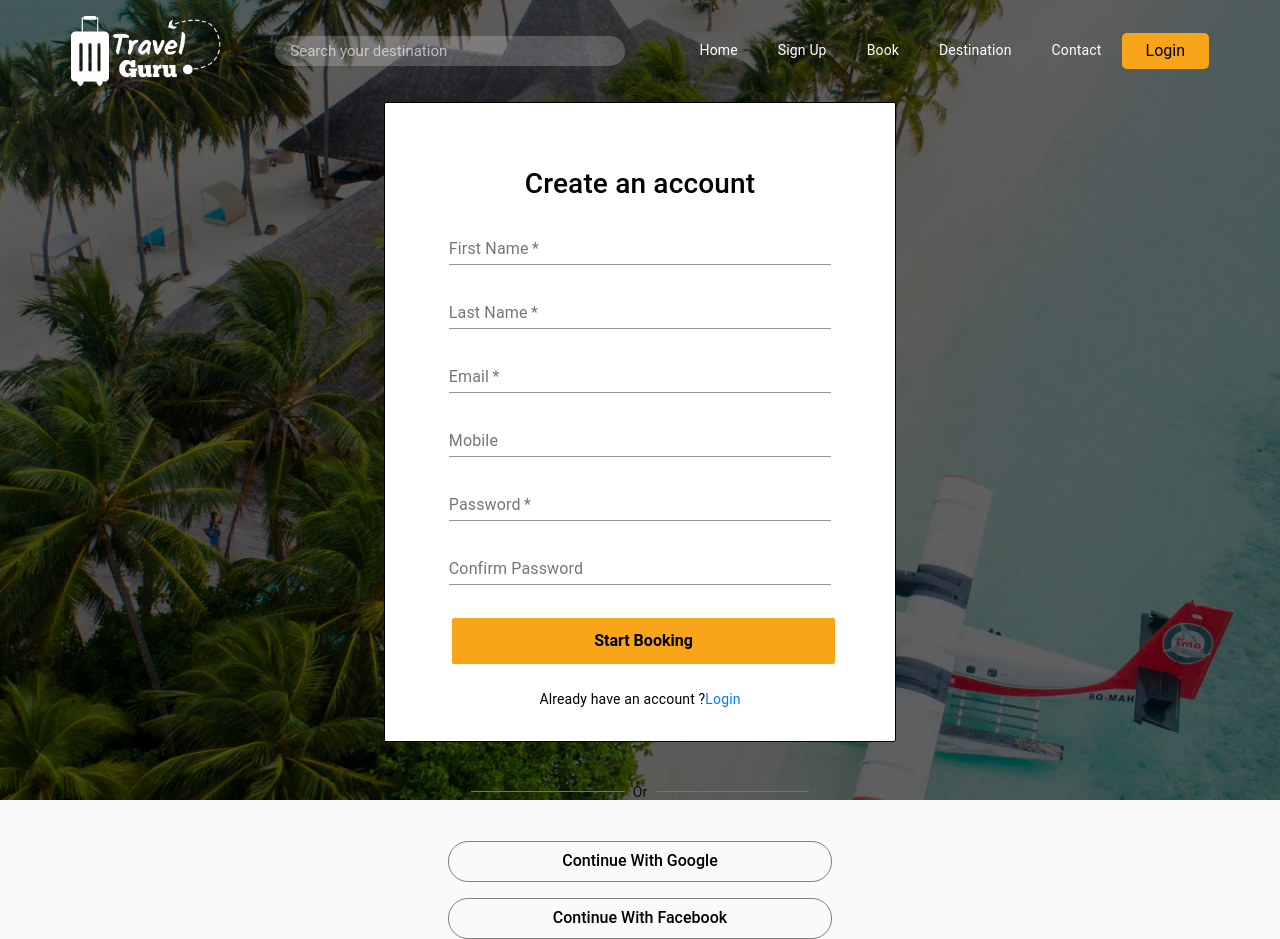
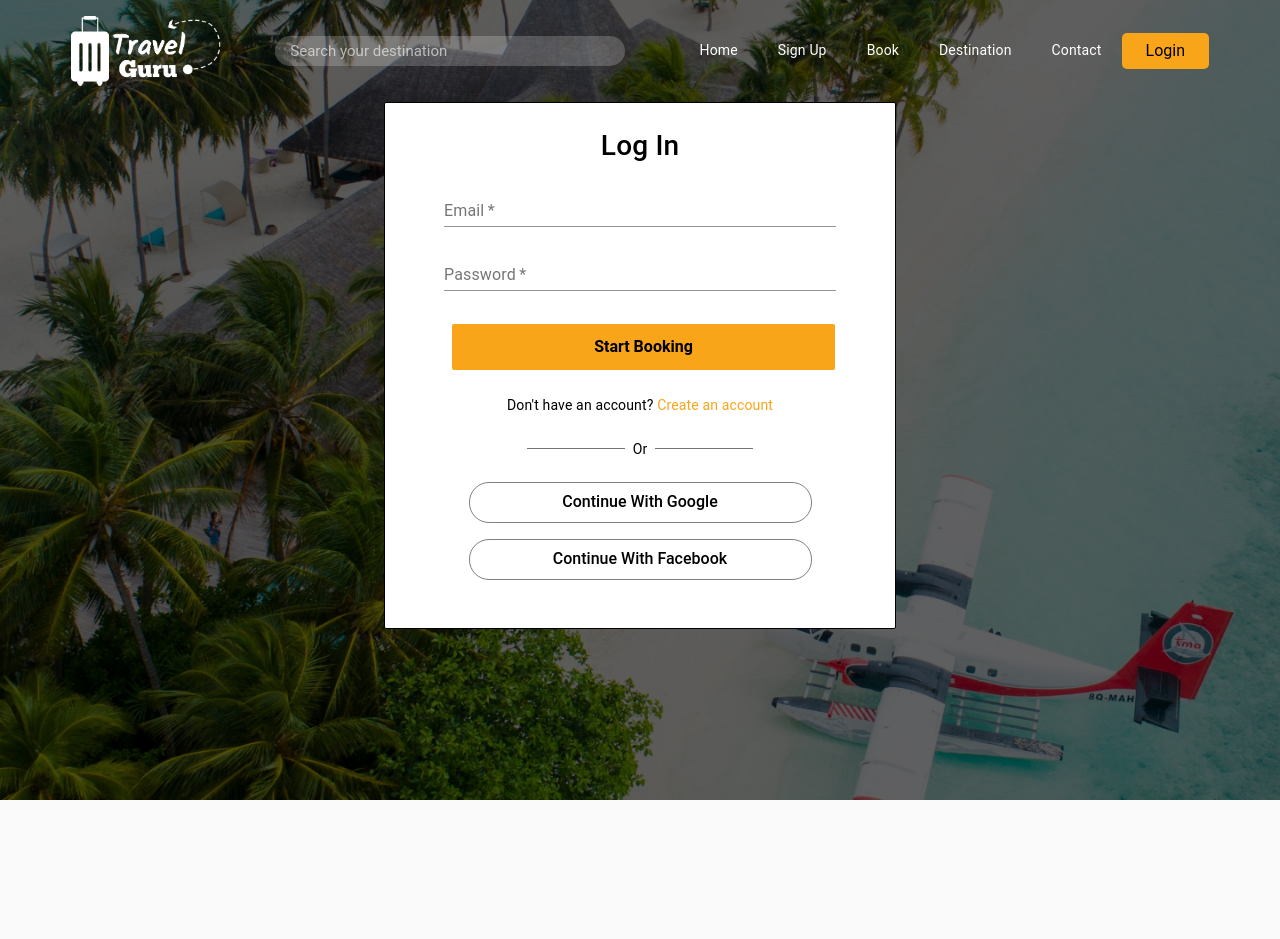
Before and after one commit to farjana001/travel-guru, a React (Create React App) app: page /signUp in a window 1280 px wide. After the commit the page ends 800 px from the top, so only its background shows below. Built offline with nearby package versions, Linux system fonts and the light colour scheme.

Commit message:
fixing login form

```diff
--- a/src/App.js
+++ b/src/App.js
@@ -45,10 +45,10 @@ function App() {
                   <Route path='/book'>
                     <Book />
                   </Route>
-                    <Route path='/login'>
+                    {/* <Route path='/login'>
                       <Login />
-                    </Route>
-                      <PrivateRoute path='/destination/:name'>
+                    </Route> */}
+                      <PrivateRoute path='/destination'>
                         <DestinationMap />
                       </PrivateRoute>
                         <Route path='*'>
--- a/src/Components/Destination/Destination.js
+++ b/src/Components/Destination/Destination.js
@@ -11,7 +11,7 @@ const Destination = (props) => {
     }
 
     return (
-        <Link to={'/destination/' + name} onClick={() => handleBooking()} className=' col-md-4'>
+        <Link  onClick={() => handleBooking()} className=' col-md-4'>
             <div className="place-img">
                 <img className='img-fluid single-card' src={img} alt="" />
             </div>
--- a/src/Components/Forms/Login.js
+++ b/src/Components/Forms/Login.js
@@ -1,93 +1,92 @@
-import React, { useContext } from 'react';
-import { TextField } from '@material-ui/core';
-import { UseForm, Form } from '../UseForm';
-import * as firebase from "firebase/app";
-import "firebase/auth";
-import firebaseConfig from './Firebase.config';
-import { Link, useHistory, useLocation } from 'react-router-dom';
-import { UserContext } from '../../App';
+// import React, { useContext } from 'react';
+// import { TextField } from '@material-ui/core';
+// import { UseForm, Form } from '../UseForm';
+// import * as firebase from "firebase/app";
+// import "firebase/auth";
+// import firebaseConfig from './Firebase.config';
+// import { Link, useHistory, useLocation } from 'react-router-dom';
+// import { UserContext } from '../../App';
 
-const initialFieldValue = {
-    id: '',
-    name: '',
-    email: '',
-    password: '',
-    newUser: false
-};
+// const initialFieldValue = {
+//     id: '',
+//     name: '',
+//     email: '',
+//     password: '',
+//     newUser: false
+// };
 
-const Login = () => {
-    const {value2} = useContext(UserContext);
-    const [loggedInUser, setLoggedInUser] = value2;
+// const Login = () => {
+//     const {value2} = useContext(UserContext);
+//     const [loggedInUser, setLoggedInUser] = value2;
 
 
-    const history = useHistory();
-    const location = useLocation();
-    let { from } = location.state || { from: { pathname: "/" } };
+//     const history = useHistory();
+//     const location = useLocation();
+//     let { from } = location.state || { from: { pathname: "/" } };
 
-    if (firebase.apps.length === 0) {
-        firebase.initializeApp(firebaseConfig);
-    }
+//     if (firebase.apps.length === 0) {
+//         firebase.initializeApp(firebaseConfig);
+//     }
 
-    const {
-        values,
-        setValues,
-        user,
-        setUser,
-        handleInputChange
-    } = UseForm(initialFieldValue)
+//     const {
+//         values,
+//         setValues,
+//         user,
+//         setUser,
+//         handleInputChange
+//     } = UseForm(initialFieldValue)
 
-    const handleSubmit = (e) => {
-        e.preventDefault()
-        console.log(user.email, user.password);
-        if (loggedInUser && user.email && user.password) {
-            firebase.auth().createUserWithEmailAndPassword(user.email, user.password)
-                .then(res => {
-                    const newUserInfo = { ...user }
-                    const signedInUser= {name: res.user.displayName, email:user.email};
-                    setLoggedInUser(signedInUser)
-                    newUserInfo.error = ''
-                    newUserInfo.success = true
-                    setUser(newUserInfo);
-                    history.replace(from);
-                })
-                .catch(error => {
-                    const newUserInfo = { ...user }
-                    newUserInfo.error = error.message;
-                    newUserInfo.success = false
-                    setUser(newUserInfo);
-                    var errorCode = error.code;
-                    var errorMessage = error.message;
-                    console.log(errorCode, errorMessage);
-                });
-        }
-    }
-    return (
-        <div>
-            <div className='create-account mx-auto text-center p-3'>
-                <h3 className="pt-5">Login</h3>
-                <Form onSubmit={handleSubmit}>
-                    <TextField
-                        name='email'
-                        label='Email'
-                        value={values.firstName}
-                        onChange={handleInputChange}
-                    />
-                    <TextField
-                        name='password'
-                        label='Password'
-                        value={values.lastName}
-                        onChange={handleInputChange}
-                        type='password'
-                    />
+//     const handleSubmit = (e) => {
+//         e.preventDefault()
+//         console.log(user.email, user.password);
+//         if (loggedInUser && user.email && user.password) {
+//             firebase.auth().createUserWithEmailAndPassword(user.email, user.password)
+//                 .then(res => {
+//                     const newUserInfo = { ...user }
+//                     const signedInUser= {name: res.user.displayName, email:user.email};
+//                     setLoggedInUser(signedInUser)
+//                     newUserInfo.error = ''
+//                     newUserInfo.success = true
+//                     setUser(newUserInfo);
+//                     history.replace(from);
+//                 })
+//                 .catch(error => {
+//                     const newUserInfo = { ...user }
+//                     newUserInfo.error = error.message;
+//                     newUserInfo.success = false
+//                     setUser(newUserInfo);
+//                     var errorCode = error.code;
+//                     var errorMessage = error.message;
+//                     console.log(errorCode, errorMessage);
+//                 });
+//         }
+//     }
+//     return (
+//         <div>
+//             <div className='create-account mx-auto text-center p-3'>
+//                 <h3 className="pt-5">Login</h3>
+//                 <Form onSubmit={handleSubmit}>
+//                     <TextField
+//                         name='email'
+//                         label='Email'
+//                         value={values.firstName}
+//                         onChange={handleInputChange}
+//                     />
+//                     <TextField
+//                         name='password'
+//                         label='Password'
+//                         value={values.lastName}
+//                         onChange={handleInputChange}
+//                         type='password'
+//                     />
+//                     <button className='start-booking' type='submit'>Start Booking</button>
+//                 </Form>
 
-                    <button className='start-booking' type='submit'>Start Booking</button>
-                </Form>
+//                 <p>Don't have an account? <Link to='/signUp'>sign up</Link></p>
+//                 <p className='text-danger'>{user.error}</p>
+//             </div>
+//         </div>
+//     );
+// };
 
-                <p>Don't have an account? <Link to='/signUp'>sign up</Link></p>
-                <p className='text-danger'>{user.error}</p>
-            </div>
-        </div>
-    );
-};
-
-export default Login;
+// export default Login;
--- a/src/Components/Forms/SignUp.js
+++ b/src/Components/Forms/SignUp.js
@@ -1,4 +1,4 @@
-import React, { useContext } from 'react';
+import React, { useContext, useState } from 'react';
 import { TextField } from '@material-ui/core';
 import { UseForm, Form } from '../UseForm';
 import SocialLogin from './SocialLogin';
@@ -14,11 +14,13 @@ const initialFieldValue = {
     lastName: '',
     email: '',
     mobile: '',
-    password: ''
+    password: '',
+    newUser: false
 };
 const SignUp = () => {
     const { value2 } = useContext(UserContext);
     const [loggedInUser, setLoggedInUser] = value2;
+    const [newUser, setNewUser] = useState(false);
 
     const history = useHistory();
     const location = useLocation();
@@ -39,7 +41,7 @@ const SignUp = () => {
 
     const handleSubmit = (e) => {
         e.preventDefault()
-        if (loggedInUser && user.email && user.password) {
+        if (newUser && loggedInUser && user.email && user.password) {
             firebase.auth().createUserWithEmailAndPassword(user.email, user.password)
                 .then(res => {
                     const newUserInfo = { ...user }
@@ -62,24 +64,30 @@ const SignUp = () => {
         }
     }
     return (
-        <div>
-            <div className='create-account mx-auto text-center p-3'>
-                <h3 className="pt-5">Create an account</h3>
+        <div className=''>
+            <div className='create-account mx-auto text-center pb-5'>
+            <div className="pt-3">
+                    {newUser ? <h3>Create an account</h3> : <h3>Log In</h3>}
+                </div>
                 <Form onSubmit={handleSubmit}>
-                    <TextField
+                    {
+                        newUser && <TextField
                                         name='firstName'
                                         label='First Name'
                                         value={values.firstName}
                                         onChange={handleInputChange}
                                         required
                                     />
-                    <TextField
+                    }
+                    {
+                        newUser &&  <TextField
                                         name='lastName'
                                         label='Last Name'
                                         value={values.lastName}
                                         onChange={handleInputChange}
                                         required
                                     />
+                    }
                                     <TextField
                                         name='email'
                                         label='Email'
@@ -87,12 +95,14 @@ const SignUp = () => {
                                         onChange={handleInputChange}
                                         required
                                     />
-                    <TextField
+                    {
+                        newUser &&  <TextField
                                         name='mobile'
                                         label='Mobile'
                                         value={values.mobile}
                                         onChange={handleInputChange}
                                     />
+                    }
                                     <TextField
                                         name='password'
                                         label='Password'
@@ -101,31 +111,35 @@ const SignUp = () => {
                                         onChange={handleInputChange}
                                         required
                                     />
-                    <TextField
+                    {
+                        newUser &&   <TextField
                                         name='confirmPassword'
                                         label='Confirm Password'
                                         type='password'
                                         value={values.confirmPassword}
                                         onChange={handleInputChange}
                                     />
-                    <button className='start-booking' type='submit'>Start Booking</button>
+                    }
+
+                    <button className='start-booking' type='submit'>Start Booking</button> <br/>
+
+                    {
+                        newUser ?
+                            <> <span>Already have an account? </span>
+                             <Link type="button" style={{ color: '#f9a51a' }} onClick={() => setNewUser(!newUser)}> Login</Link> </>
+                            :
+                            <> <span>Don't have an account?</span> <Link type="button" style={{ color: '#f9a51a' }} onClick={() => setNewUser(!newUser)}> Create an account</Link> </>
+                    }
+
                 </Form>
-                <p>
-                    Already have an account ?
-                        <Link to='/login'>Login</Link>
-                </p>
-                <p className='text-danger'>{user.error}</p>
-                {
-                    user.success && <p className='text-success'>User created successfully</p>
-                }
-            </div>
-            <div className="d-flex justify-content-center my-4">
+                <div className="d-flex justify-content-center my-2">
                 <div className='line'></div>
                 <span className='mt-3 mx-2'>Or</span>
                 <div className='line'></div>
             </div>
             <SocialLogin />
             </div>
+        </div>
     );
 };
 
--- a/src/Components/Forms/SocialLogin.js
+++ b/src/Components/Forms/SocialLogin.js
@@ -53,10 +53,10 @@ const SocialLogin = () => {
 
     return (
         <div>
-            <div className='social-login mx-auto mb-3'>
+            <div className='social-login mb-3'>
                 <button onClick={handleGoogleSignIn}>Continue With Google</button>
             </div>
-            <div className='social-login mb-5 mx-auto'>
+            <div className='social-login'>
                 <button onClick={handleFbSignIn}>Continue With Facebook</button>
             </div>
         </div>
--- a/src/index.css
+++ b/src/index.css
@@ -76,7 +76,7 @@ input::placeholder{
 .line {
   margin: 25px 0;
   border-top: 1px solid rgb(116, 114, 114);
-  width: 12%;
+  width: 20%;
 }
 .social-login{
   display: flex;
@@ -93,7 +93,7 @@ input::placeholder{
   outline: none;
   border: 1px solid gray;
   border-radius: 20px;
-  width: 30%;
+  width: 70%;
   display: flex;
   justify-content: center;
   align-items: center;
```
Lines whose indentation alone changed are shown as unchanged.
